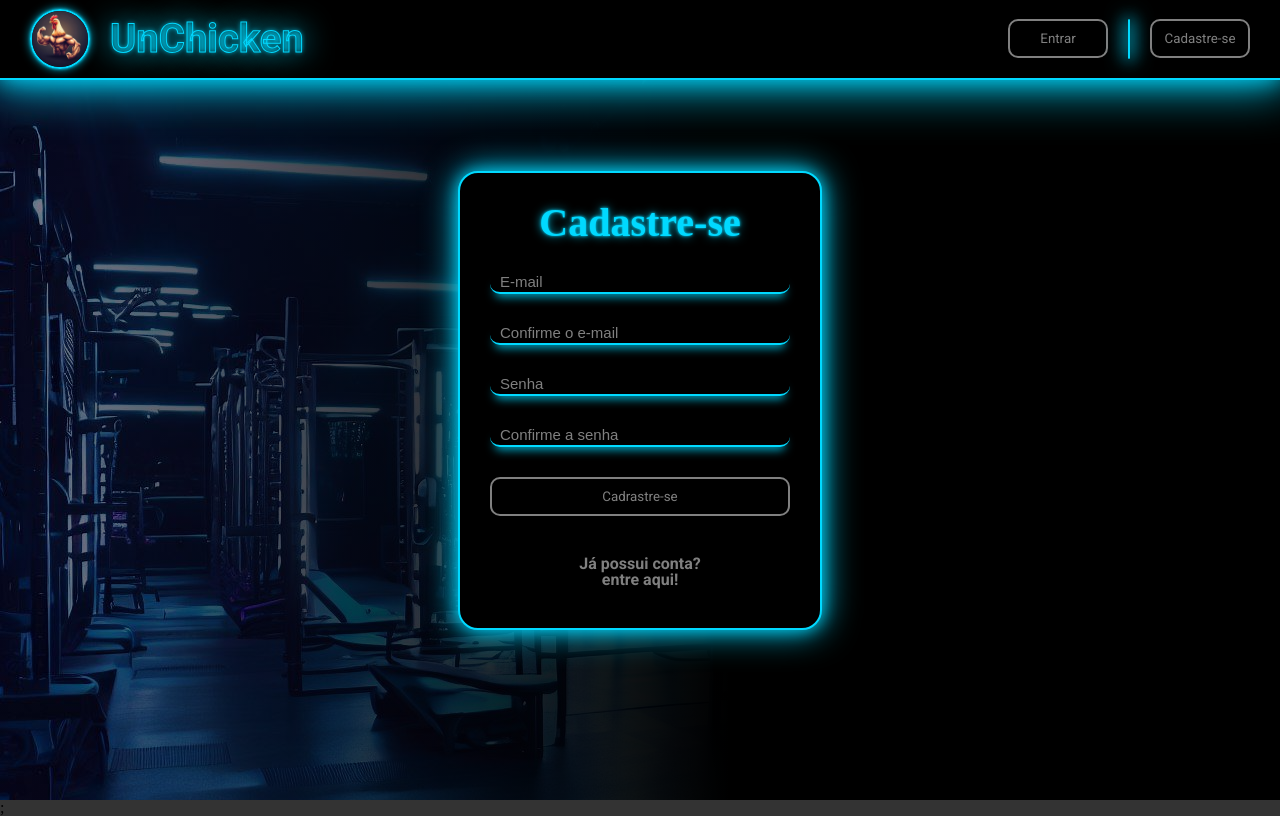
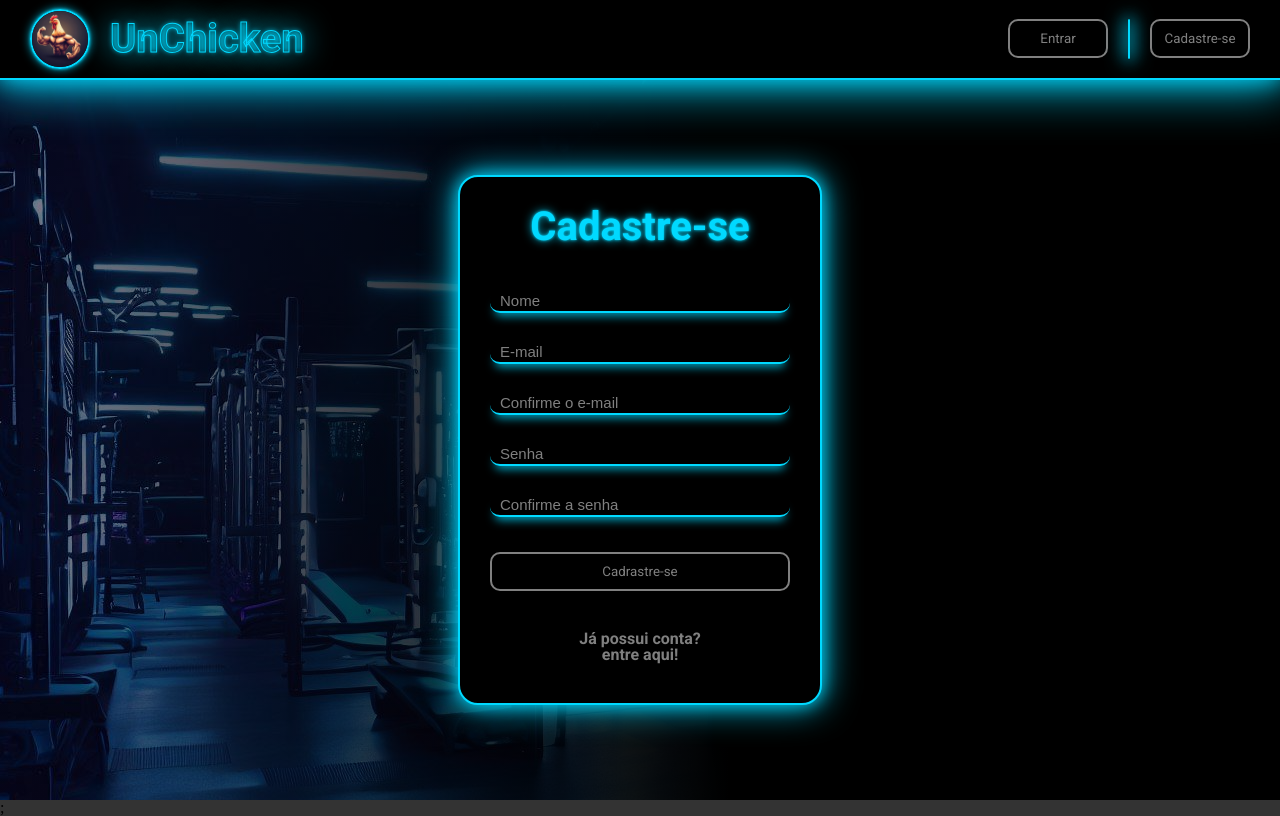
Before and after one commit to breno-aredes/UnChicken-frontend, a Next.js app: page /signup in a window 1280 px wide. Built offline with nearby package versions, Linux system fonts and the light colour scheme.

Commit message:
feat: email or password mismatch handling in signup page

```diff
--- a/src/pages/index.js
+++ b/src/pages/index.js
@@ -44,6 +44,7 @@ const Body = styled.div`
     text-shadow: 0px 0px 10px #00d9ffcc, 0px 0px 3px #00d9ff;
     font-size: 40px;
     font-weight: bold;
+    font-family: "Roboto", sans-serif;
   }
   h2 {
     width: 500px;
--- a/src/pages/signup.js
+++ b/src/pages/signup.js
@@ -7,9 +7,30 @@ import styled from "styled-components";
 export default function signUp() {
   const [email, setEmail] = useState("");
   const [password, setPassword] = useState("");
+  const [name, setName] = useState("");
+  const [confirmPassword, setConfirmPassword] = useState("");
+  const [confirmEmail, setConfirmEmail] = useState("");
+  const [errorEmail, setErrorEmail] = useState(false);
+  const [errorPassword, setErrorPassword] = useState(false);
 
   function isFormValid() {
-    return email !== "" && password !== "";
+    return (
+      email !== "" &&
+      password !== "" &&
+      name !== "" &&
+      confirmPassword !== "" &&
+      confirmEmail !== ""
+    );
+  }
+
+  async function createAcount(e) {
+    e.preventDefault();
+    if (email !== confirmEmail) {
+      setErrorEmail(true);
+    }
+    if (password !== confirmPassword) {
+      setErrorPassword(true);
+    }
   }
 
   return (
@@ -19,34 +40,54 @@ export default function signUp() {
         <SignInContainer>
           <h1>Cadastre-se</h1>
 
-          <form>
-            <input
+          <form onSubmit={createAcount}>
+            <Input
+              placeholder="Nome"
+              type="text"
+              value={name}
+              onChange={(e) => setName(e.target.value)}
+            />
+            <Input
               placeholder="E-mail"
               type="text"
               value={email}
               onChange={(e) => setEmail(e.target.value)}
+              errorNeon={errorEmail}
             />
-            <input
+            <Input
               placeholder="Confirme o e-mail"
               type="text"
-              value={email}
-              onChange={(e) => setEmail(e.target.value)}
+              value={confirmEmail}
+              onChange={(e) => setConfirmEmail(e.target.value)}
+              errorNeon={errorEmail}
             />
-
-            <input
+            {!errorEmail ? (
+              <></>
+            ) : (
+              <h2>Os campos de email e confirmar email devem ser iguais.</h2>
+            )}
+            <Input
               placeholder="Senha"
               type="password"
               value={password}
               onChange={(e) => setPassword(e.target.value)}
+              errorNeon={errorPassword}
             />
-
-            <input
+            <Input
               placeholder="Confirme a senha"
               type="password"
-              value={password}
-              onChange={(e) => setPassword(e.target.value)}
+              value={confirmPassword}
+              onChange={(e) => setConfirmPassword(e.target.value)}
+              errorNeon={errorPassword}
             />
-            <NeonButton hover={isFormValid()}>Cadrastre-se</NeonButton>
+            {!errorPassword ? (
+              <></>
+            ) : (
+              <h2>Os campos de senha e confirmar senha devem ser iguais.</h2>
+            )}
+            <StyleNeonButton type="submit" hover={isFormValid()}>
+              Cadrastre-se
+            </StyleNeonButton>
           </form>
           <Link style={{ textDecoration: "none" }} href="/signin">
             <h3>
@@ -58,6 +99,10 @@ export default function signUp() {
     </>
   );
 }
+
+const StyleNeonButton = styled(NeonButton)`
+  margin-top: 20px;
+`;
 
 const Body = styled.div`
   background-image: linear-gradient(
@@ -78,6 +123,7 @@ const Body = styled.div`
 `;
 
 const SignInContainer = styled.div`
+  margin-top: 80px;
   padding: 30px;
   background-color: black;
   border: 2px solid #00d9ff;
@@ -93,7 +139,14 @@ const SignInContainer = styled.div`
     color: #00d9ff;
     text-shadow: 0px 0px 10px #00d9ffcc, 0px 0px 3px #00d9ff;
     font-size: 40px;
+    font-family: "Roboto", sans-serif;
     font-weight: bold;
+  }
+  h2 {
+    font-size: 10px;
+    white-space: pre-line;
+    color: #ff0000;
+    text-shadow: 0px 0px 10px #ff0000cc, 0px 0px 3px #ff0000;
   }
   h3 {
     margin-top: 40px;
@@ -108,29 +161,39 @@ const SignInContainer = styled.div`
       text-shadow: 0px 0px 10px #00d9ffcc, 0px 0px 3px #00d9ff;
     }
   }
-  input {
-    width: 300px;
-    padding: 2px 10px;
-    color: #00d9ff;
-    border: none;
-    border-bottom: 2px solid #00d9ff;
-    background-color: black;
-    margin-bottom: 30px;
-    outline: none;
-    box-shadow: 0 8px 15px -15px #00d9ff, 0 8px 10px -5px #00d9ffc0;
-    border-radius: 10px;
-    text-shadow: 0px 0px 10px #00d9ffcc, 0px 0px 3px #00d9ff;
-  }
-  input:focus::-webkit-input-placeholder {
-    color: transparent;
-  }
-  input::placeholder {
-    color: #808080;
-    text-shadow: none;
-    font-size: 15px;
-  }
+
   form {
     display: flex;
     flex-direction: column;
   }
 `;
+
+const Input = styled.input`
+  width: 300px;
+  padding: 2px 10px;
+  color: ${(props) => (props.errorNeon ? "#ff0000" : "#00d9ff")};
+  border: none;
+  border-bottom: 2px solid
+    ${(props) => (props.errorNeon ? "#ff0000" : "#00d9ff")};
+  background-color: black;
+  margin: 15px 0px;
+  outline: none;
+  box-shadow: ${(props) =>
+    props.errorNeon
+      ? "0 8px 15px -15px #FF0000, 0 8px 10px -5px #FF0000c0"
+      : "0 8px 15px -15px #00d9ff, 0 8px 10px -5px #00d9ffc0"};
+  border-radius: 10px;
+  text-shadow: ${(props) =>
+    props.errorNeon
+      ? "0px 0px 10px #FF0000cc, 0px 0px 3px #ff0000"
+      : "0px 0px 10px #00d9ffcc, 0px 0px 3px #00d9ff"};
+
+  :focus::-webkit-input-placeholder {
+    color: transparent;
+  }
+  ::placeholder {
+    color: #808080;
+    text-shadow: none;
+    font-size: 15px;
+  }
+`;
```
Also changed, not shown: src/pages/signin.js (+6 -1 lines).
